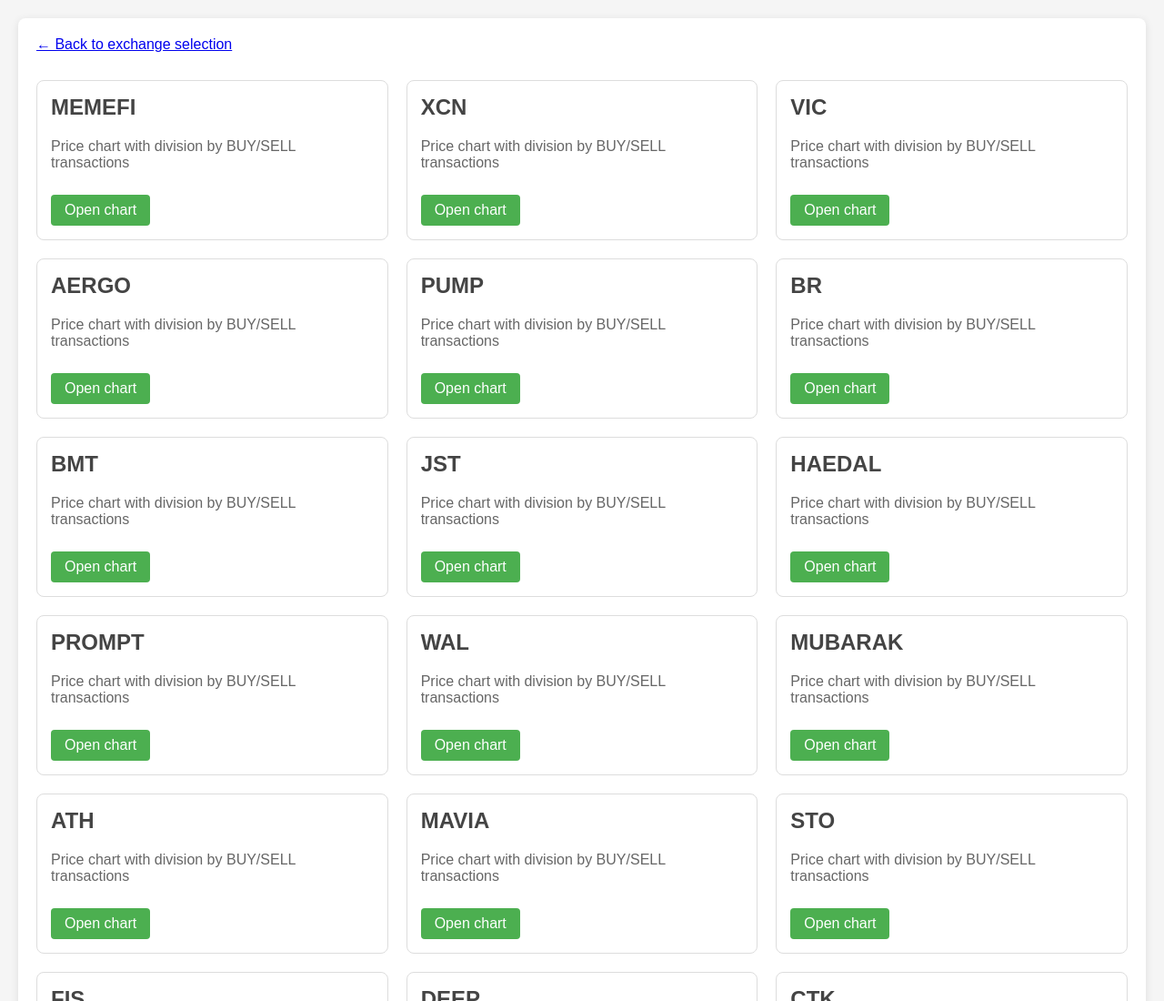
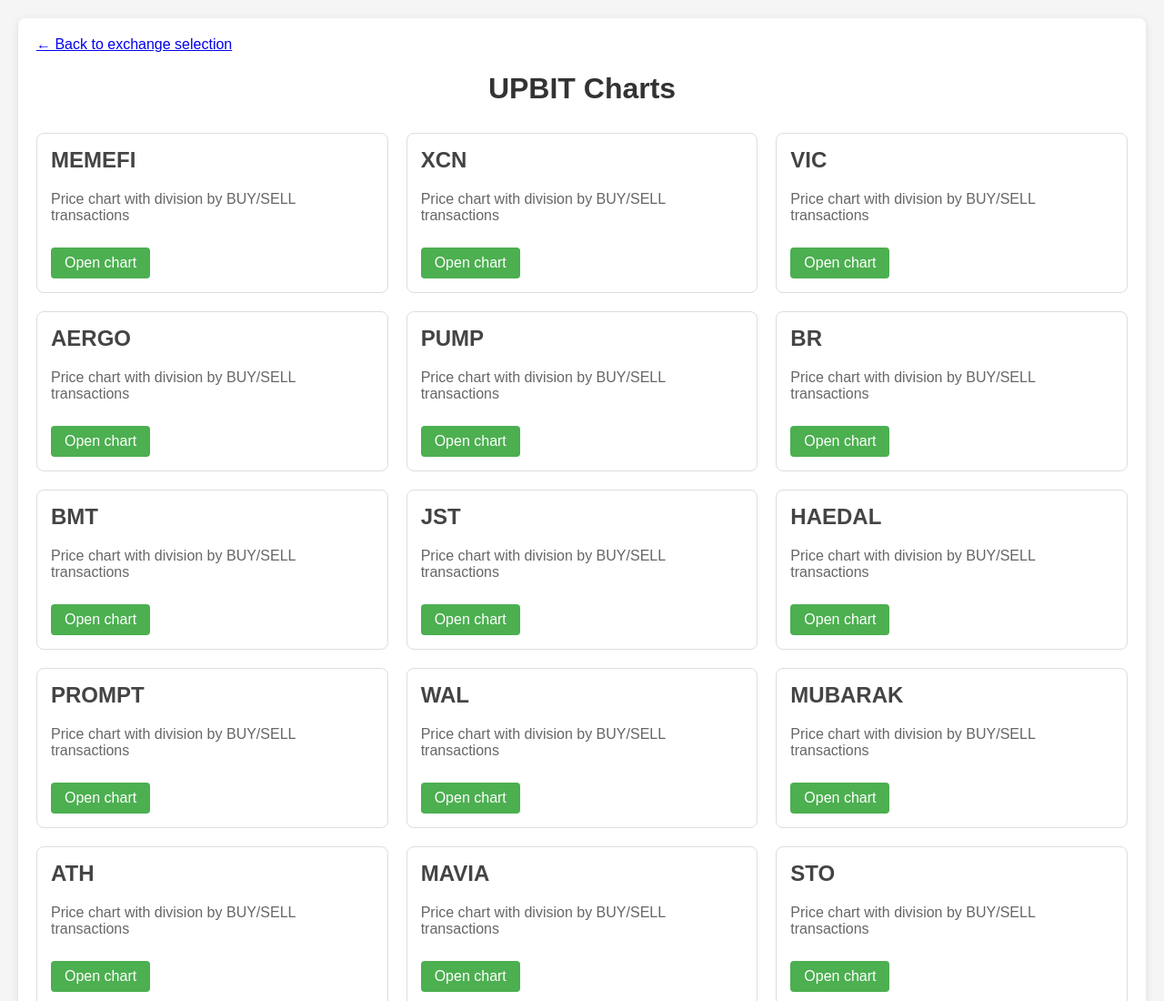
Before and after one commit to meridionGG/Binance-Upbit-Listings, a plain HTML site: page BINANCE/index.html in a window 1280 px wide. Shown: the top 1100 px of the page at 91% size. Drawn offline with Linux system fonts and the light colour scheme.

Commit message:
few changes

```diff
--- a/BINANCE/index.html
+++ b/BINANCE/index.html
@@ -64,6 +64,7 @@
 <body>
     <div class="container">
         <a href="../index.html" class="back-link">← Back to exchange selection</a>
+        <h1>UPBIT Charts</h1>
         <div class="graph-list">
        <div class="graph-card">
             <h2>MEMEFI</h2>
```
